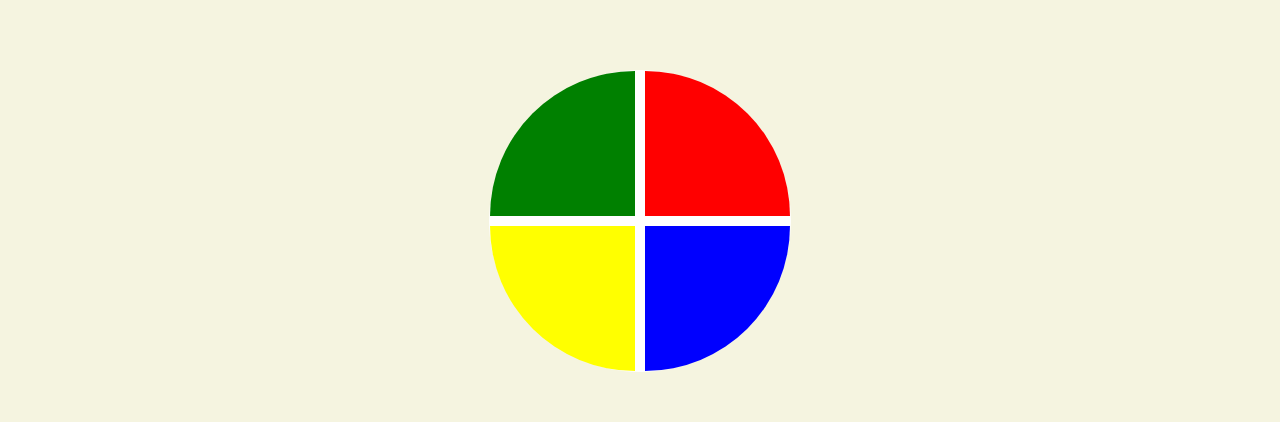
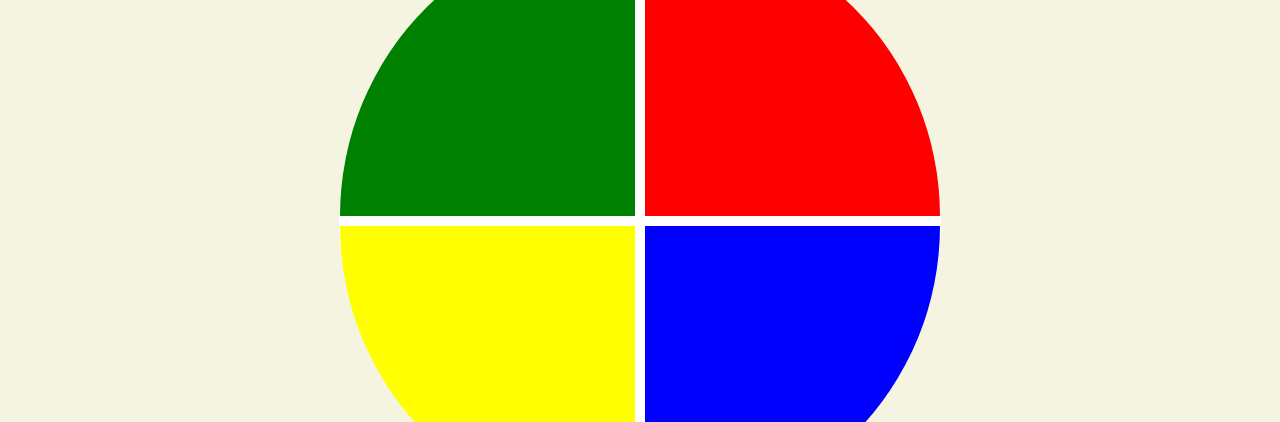
Before and after one commit to franciscojsc/game-genius, a plain HTML site: page genius.html in a window 1280 px wide. Shown: the part 179-601 px from the top of the page. Drawn offline with Linux system fonts and the light colour scheme.

Commit message:
Adicione responsividade para tablet e desktop

```diff
--- a/assets/css/style.css
+++ b/assets/css/style.css
@@ -24,6 +24,28 @@ body {
   border-radius: 100%;
   width: 300px;
   height: 300px;
+}
+
+@media (min-width: 600px) {
+  body {
+    font-size: 25px;
+  }
+
+  .genius {
+    width: 500px;
+    height: 500px;
+  }
+}
+
+@media (min-width: 900px) {
+  body {
+    font-size: 28px;
+  }
+
+  .genius {
+    width: 600px;
+    height: 600px;
+  }
 }
 
 .rotation {
```
